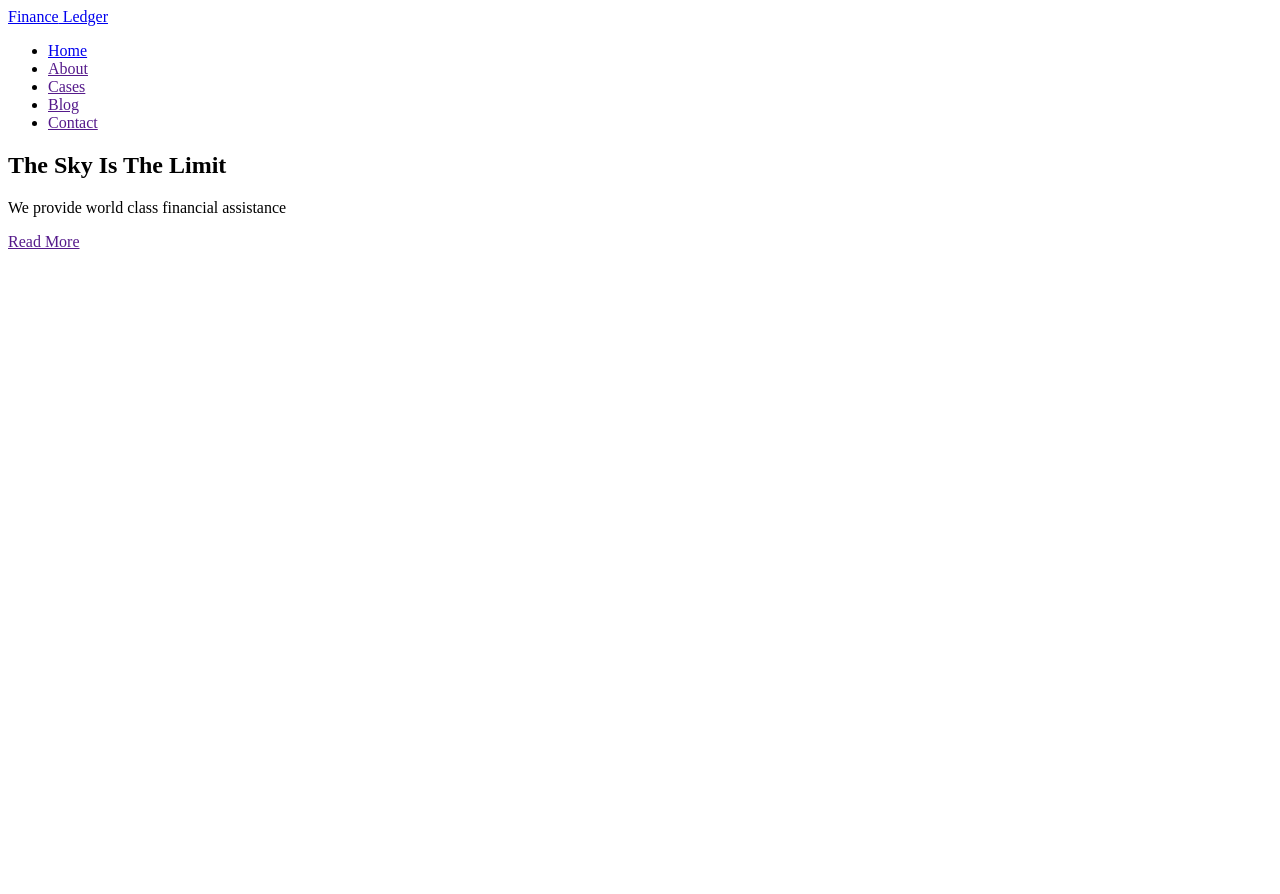
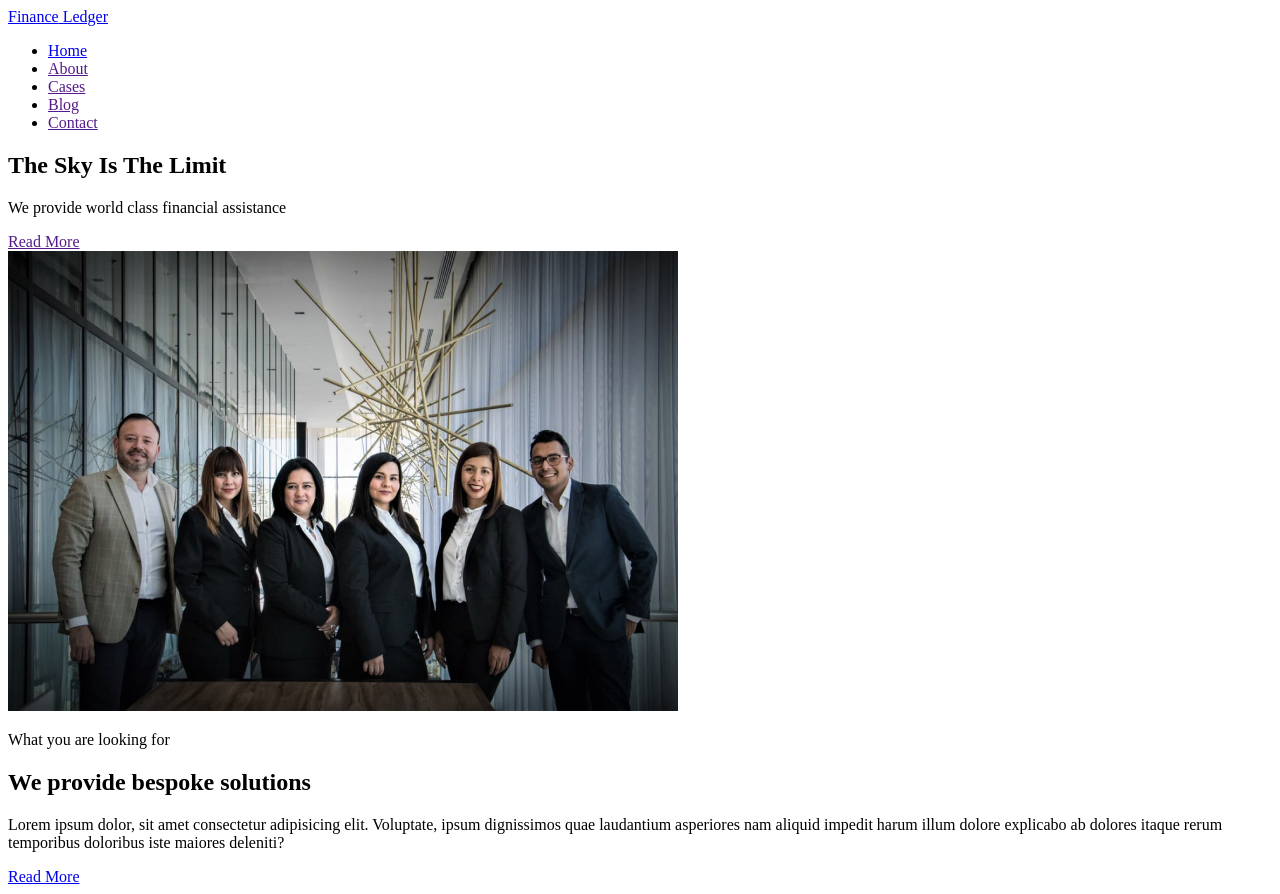
Before and after one commit to kashirin-olexsandr/blended-93-11-12, a plain HTML site: page index.html in a window 1280 px wide. Before the commit the page ends 800 px from the top, so only its background shows below. Drawn offline with Linux system fonts and the light colour scheme.

Commit message:
add section

```diff
--- a/index.html
+++ b/index.html
@@ -24,6 +24,18 @@
         <p>We provide world class financial assistance</p>
         <a href="">Read More</a>
       </section>
+      <section>
+        <img src="./images/team.jpg" alt="Team" />
+        <p>What you are looking for</p>
+        <h2>We provide bespoke solutions</h2>
+        <p>
+          Lorem ipsum dolor, sit amet consectetur adipisicing elit. Voluptate,
+          ipsum dignissimos quae laudantium asperiores nam aliquid impedit harum
+          illum dolore explicabo ab dolores itaque rerum temporibus doloribus
+          iste maiores deleniti?
+        </p>
+        <a href="/">Read More</a>
+      </section>
     </main>
     <footer></footer>
   </body>
```
Also changed, not shown: images/team.jpg (added).
